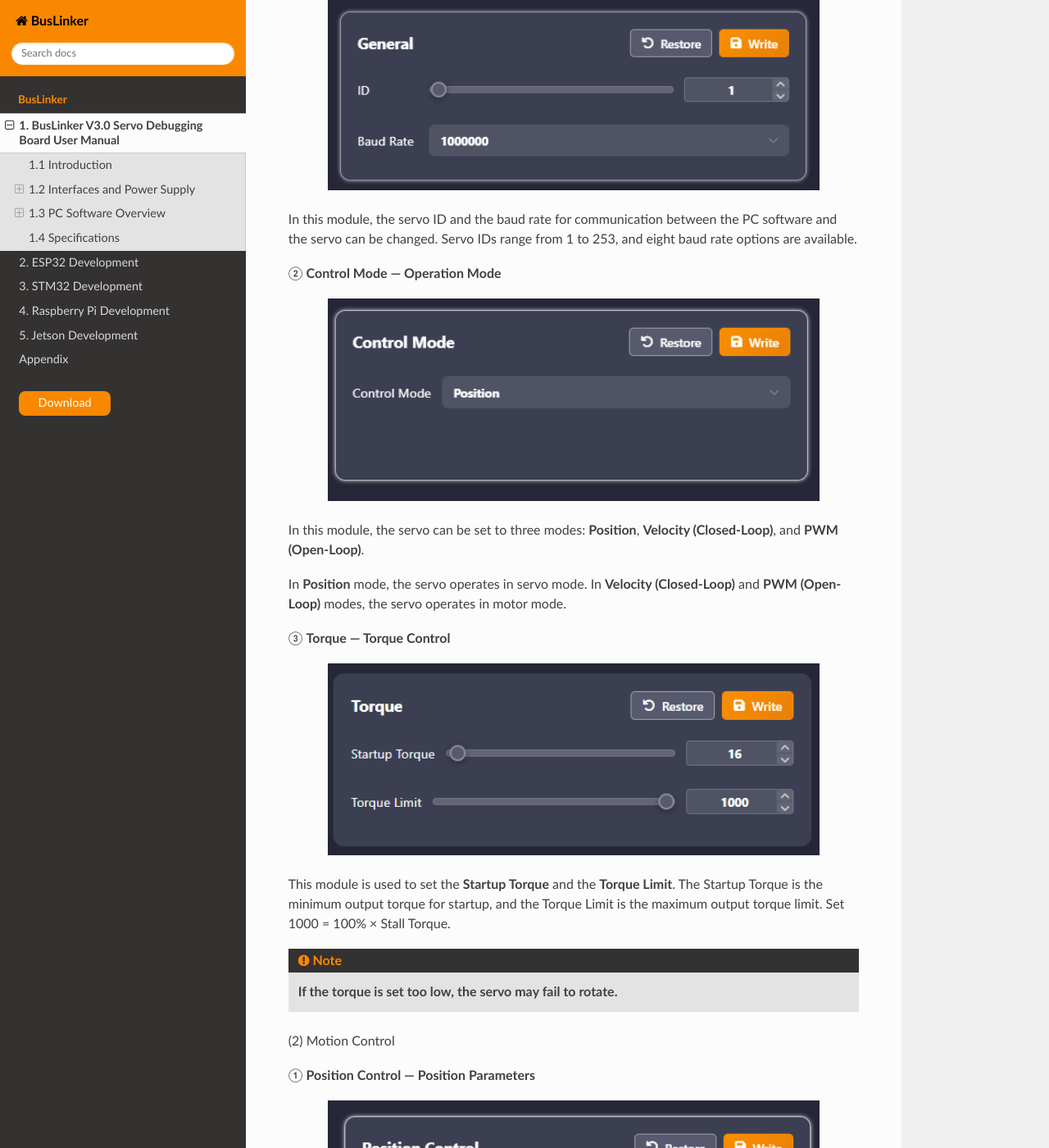
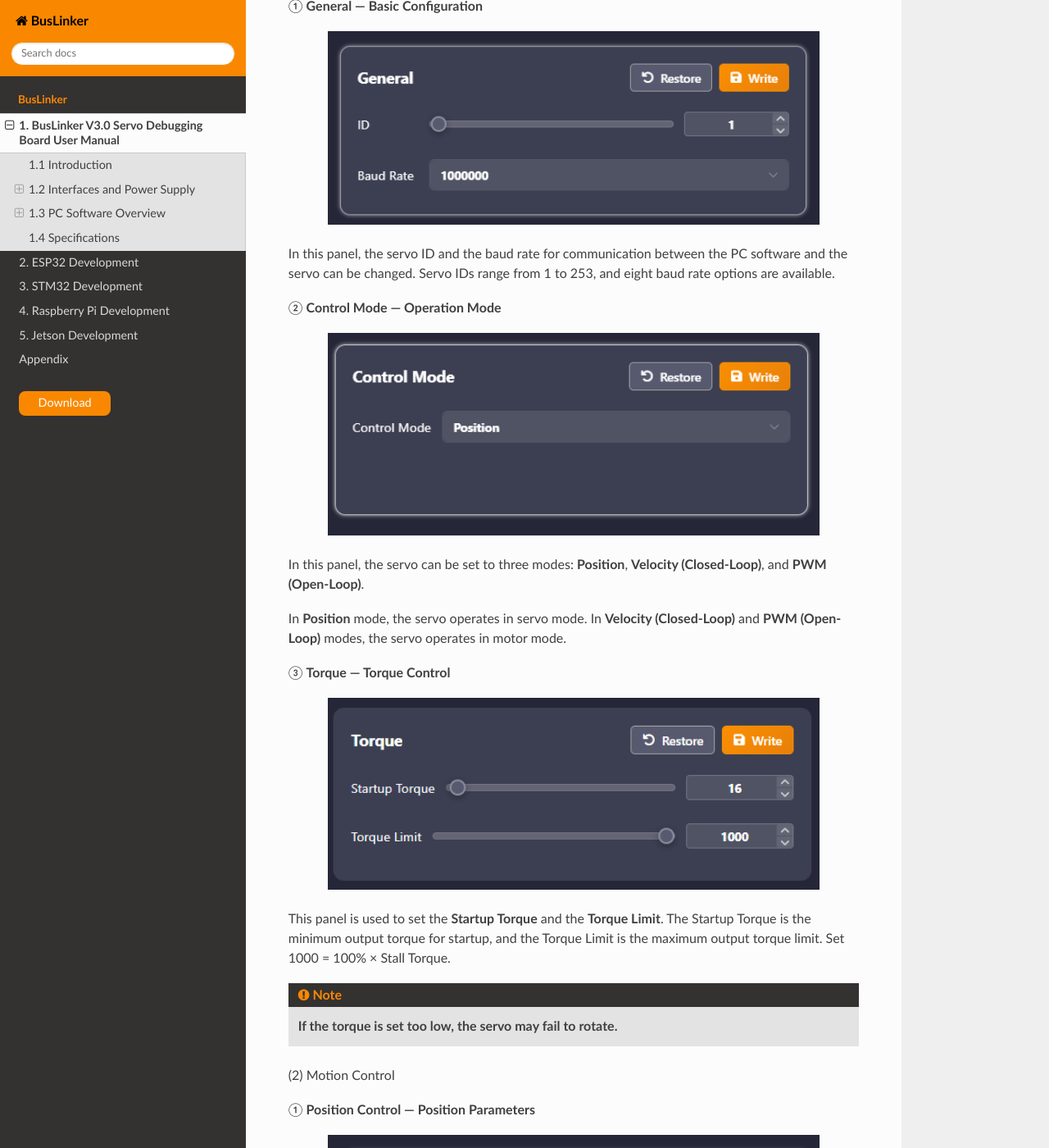
Before and after one commit to Hiwonder-docs/BusLinker, a Sphinx documentation site: the page built from source/docs/1_BusLinker_V3.0_Servo_Debugging_Board_User_Manual.md, in a window 1280 px wide and 1400 px high, scrolled down 7890 px. Shown: the whole window at 82% size. Built offline with Sphinx 7.4.7 and the Read the Docs theme 3.1.0, drawn with Linux system fonts in a browser that asks for light colours; some of the changed text lies outside the part shown.

Commit message:
修改内容

```diff
--- a/source/docs/1_BusLinker_V3.0_Servo_Debugging_Board_User_Manual.md
+++ b/source/docs/1_BusLinker_V3.0_Servo_Debugging_Board_User_Manual.md
@@ -219,13 +223,13 @@ The following three images show the three basic servo positions — central posi
 
 <img src="..\_static\media\chapter\section_3\image_12.png" class="common_img" style="width:600px;"/>
 
-In this module, the servo ID and the baud rate for communication between the PC software and the servo can be changed. Servo IDs range from 1 to 253, and eight baud rate options are available.
+In this panel, the servo ID and the baud rate for communication between the PC software and the servo can be changed. Servo IDs range from 1 to 253, and eight baud rate options are available.
 
 ② **Control Mode — Operation Mode**
 
 <img src="..\_static\media\chapter\section_3\image_13.png" class="common_img" style="width:600px;"/>
 
-In this module, the servo can be set to three modes: **Position**, **Velocity (Closed-Loop)**, and **PWM (Open-Loop)**.
+In this panel, the servo can be set to three modes: **Position**, **Velocity (Closed-Loop)**, and **PWM (Open-Loop)**.
 
 In **Position** mode, the servo operates in servo mode. In **Velocity (Closed-Loop)** and **PWM (Open-Loop)** modes, the servo operates in motor mode.
 
@@ -233,7 +237,7 @@ In **Position** mode, the servo operates in servo mode. In **Velocity (Closed-Lo
 
 <img src="..\_static\media\chapter\section_3\image_14.png" class="common_img" style="width:600px;"/>
 
-This module is used to set the **Startup Torque** and the **Torque Limit**. The Startup Torque is the minimum output torque for startup, and the Torque Limit is the maximum output torque limit. Set 1000 = 100% × Stall Torque.
+This panel is used to set the **Startup Torque** and the **Torque Limit**. The Startup Torque is the minimum output torque for startup, and the Torque Limit is the maximum output torque limit. Set 1000 = 100% × Stall Torque.
 
 > [!NOTE]
 >
@@ -264,7 +268,7 @@ Two parameters are used to adjust the servo speed error, ensuring motion at the
 
 <img src="..\_static\media\chapter\section_3\image_18.png" class="common_img" style="width:1200px;"/>
 
-Thresholds for each module can be adjusted and the actions that trigger protection or alarms can be selected according to requirements.
+Thresholds for each panel can be adjusted and the actions that trigger protection or alarms can be selected according to requirements.
 
 * **Voltage** — Under Voltage and Over Voltage threshold, range 0–254, unit 0.1 V.
 
@@ -370,7 +374,7 @@ Click **Settings** in the left panel to enter the software system settings inter
 
 <img src="../_static/media/chapter/section_3/image_31.png" class="common_img" style="width:1200px;"/>
 
-Four module areas are available, including System Info, Interface, Visualization, and Update Rate.
+Four features are available, including System Info, Interface, Visualization, and Update Rate.
 
 ① System Info:
 
```
Also changed, not shown: other parts of source/docs/1_BusLinker_V3.0_Servo_Debugging_Board_User_Manual.md (+4 -0 lines).
